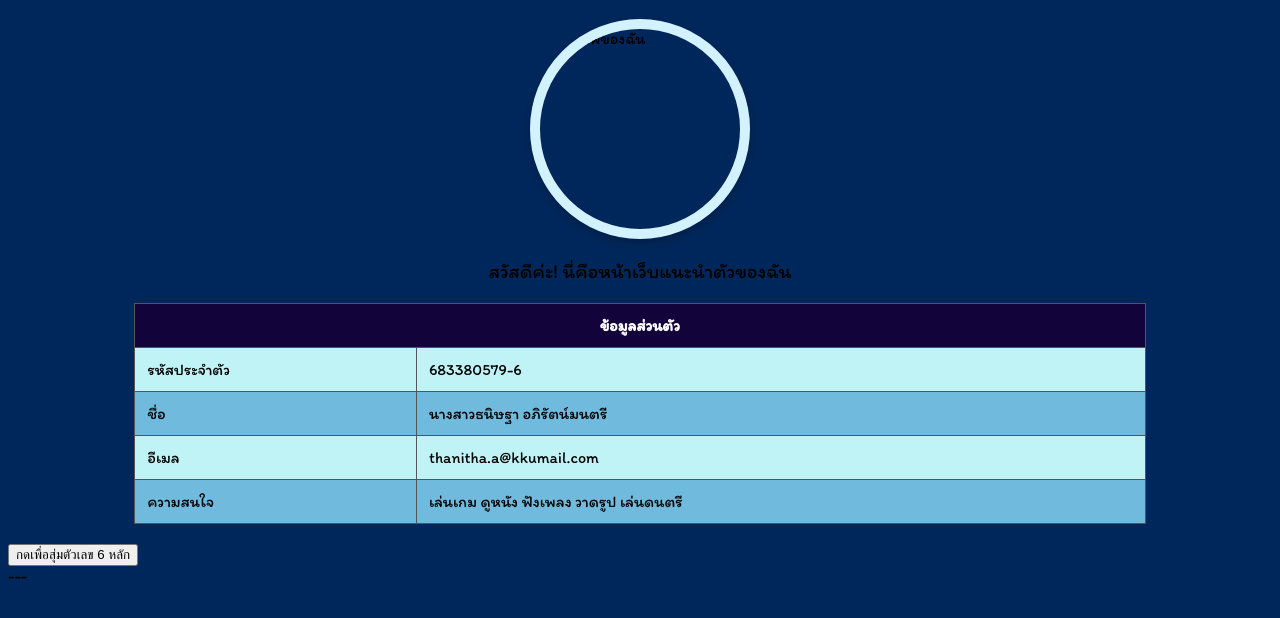
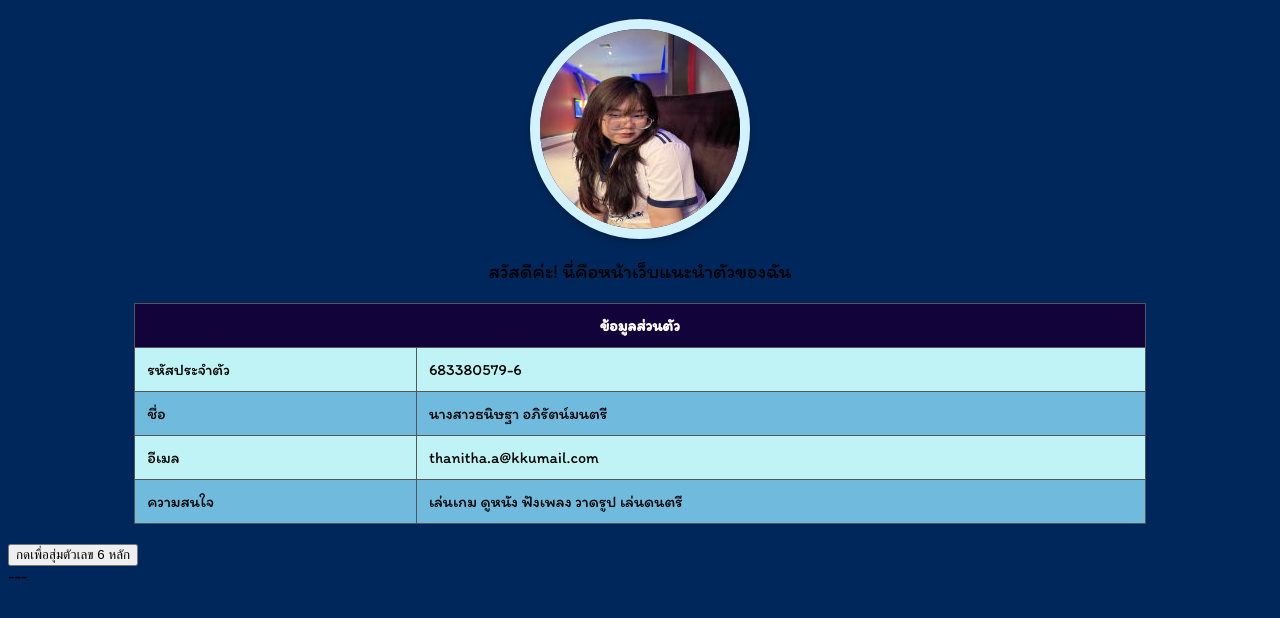
Before and after one commit to ThanithaAring/thanithaaring-website, a plain HTML site: page index.html in a window 1280 px wide. Shown: the part 62-680 px from the top of the page. Drawn offline with Linux system fonts and the light colour scheme; the site is published under a folder, as on GitHub Pages, so addresses that start at the root find nothing.

Commit message:
Update index.html

```diff
--- a/index.html
+++ b/index.html
@@ -6,7 +6,7 @@
 <body>
     <h1>หน้าแนะนำตัวของฉัน</h1>
 
-    <img src="/Ingphoto.jpg" alt="รูปภาพของฉัน" width="200">
+    <img src="Ingphoto.jpg" alt="รูปภาพของฉัน" width="200">
     <p>สวัสดีค่ะ! นี่คือหน้าเว็บแนะนำตัวของฉัน</p>
 
     <table border="1">
```
